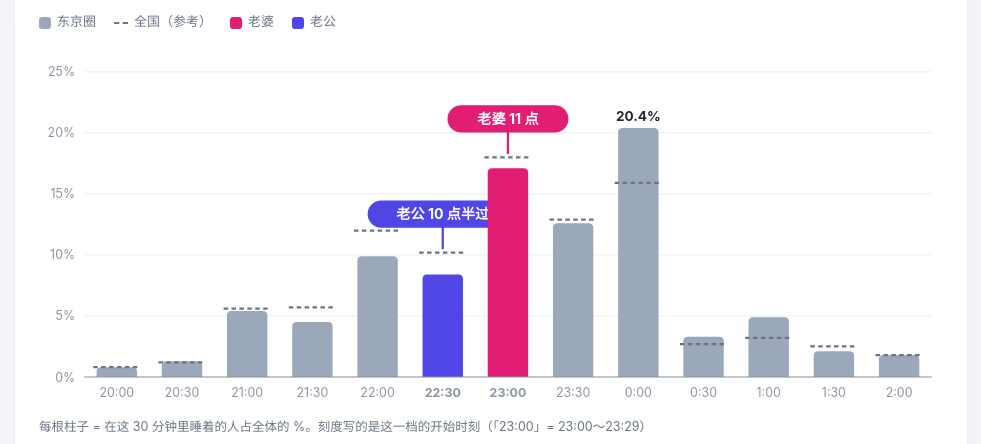
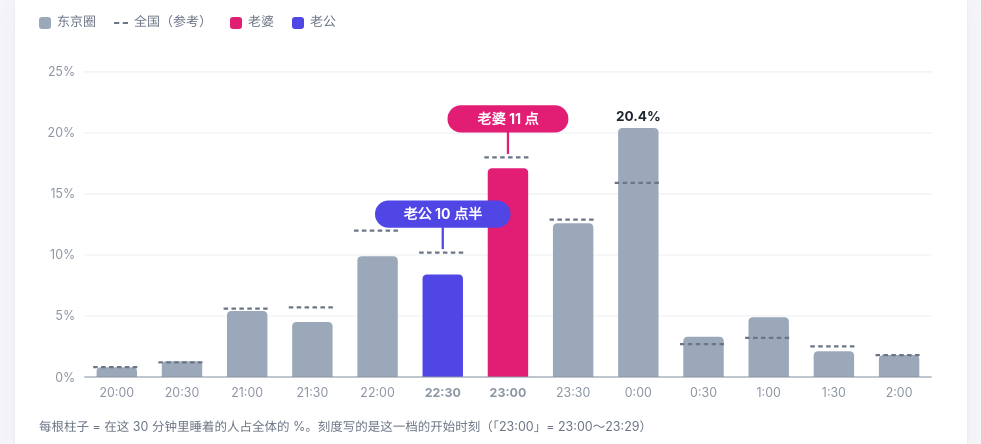
Before and after one commit to heroyct/home, a plain HTML site: page sleep/index.html in a window 1280 px wide. Shown: the part 1253-1697 px from the top of the page, without its empty margins (149-1130 px from the left). Drawn offline with Linux system fonts and the light colour scheme.

```diff
--- a/sleep/index.html
+++ b/sleep/index.html
@@ -153,7 +153,7 @@ var WAKE = {
   cumName: '到这时 已起床（东京圈）'
 };
 var BED = {
-  marks: {'22:30':['老公 10 点半过','he'], '23:00':['老婆 11 点','us']},
+  marks: {'22:30':['老公 10 点半','he'], '23:00':['老婆 11 点','us']},
   rows: [
     ['20:00','20:00〜20:29',0.8,0.8,2.1],['20:30','20:30〜20:59',1.3,1.2,3.4],['21:00','21:00〜21:29',5.4,5.6,8.8],
     ['21:30','21:30〜21:59',4.5,5.7,13.3],['22:00','22:00〜22:29',9.9,12.0,23.2],['22:30','22:30〜22:59',8.4,10.2,31.6],
@@ -180,18 +180,19 @@ function draw(id, D, verb){
     var t=el('text',{x:cx,y:H-m.b+18,'text-anchor':'middle'},ax); t.textContent=r[0];
     if(mk){t.setAttribute('fill',mk[1]==='us'?'#be185d':'#4338ca');t.setAttribute('font-weight','700')}
   });
+  var later=[];
   D.rows.forEach(function(r,i){
     var x0=m.l+band*i+(band-bw)/2, top=y(r[2]), h=y(0)-top, rr=Math.min(4,h), mk=D.marks[r[0]], col=mk?'var(--'+mk[1]+')':'var(--c)';
     var g=el('g',{});
     var bar=el('path',{d:'M'+x0+','+y(0)+' V'+(top+rr)+' Q'+x0+','+top+' '+(x0+rr)+','+top+' H'+(x0+bw-rr)+' Q'+(x0+bw)+','+top+' '+(x0+bw)+','+(top+rr)+' V'+y(0)+' Z',fill:col},g);
     el('line',{x1:x0-3,x2:x0+bw+3,y1:y(r[3]),y2:y(r[3]),stroke:'var(--ref)','stroke-width':2,'stroke-dasharray':'4 3'},g);
-    if(mk){
+    if(mk) later.push(function(){
       var ly=Math.min(top,y(r[3]))-10, cx=x0+bw/2;
-      el('line',{x1:cx,x2:cx,y1:ly-14,y2:Math.min(top,y(r[3]))-3,stroke:col,'stroke-width':2});
+      el('line',{x1:cx,x2:cx,y1:ly-14,y2:Math.min(top,y(r[3]))-3,stroke:col,'stroke-width':2,'pointer-events':'none'});
       var tw=mk[0].length*13+16, bx=Math.max(m.l,Math.min(cx-tw/2,W-m.r-tw));
-      el('rect',{x:bx,y:ly-36,width:tw,height:24,rx:12,fill:col});
-      el('text',{x:bx+tw/2,y:ly-19.5,'text-anchor':'middle','font-size':12.5,'font-weight':700,fill:'#fff'}).textContent=mk[0];
-    }
+      el('rect',{x:bx,y:ly-36,width:tw,height:24,rx:12,fill:col,'pointer-events':'none'});
+      el('text',{x:bx+tw/2,y:ly-19.5,'text-anchor':'middle','font-size':12.5,'font-weight':700,fill:'#fff','pointer-events':'none'}).textContent=mk[0];
+    });
     if(r[2]===mx){el('text',{x:x0+bw/2,y:Math.min(top,y(r[3]))-6,'text-anchor':'middle','font-size':12,'font-weight':700,fill:'var(--ink)'}).textContent=r[2]+'%'}
     var hit=el('rect',{x:m.l+band*i,y:m.t,width:band,height:ih,fill:'transparent'},g);
     hit.addEventListener('mousemove',function(e){
@@ -203,6 +204,7 @@ function draw(id, D, verb){
     hit.addEventListener('mouseleave',function(){bar.removeAttribute('opacity');tip.style.opacity=0});
   });
   el('line',{x1:m.l,x2:W-m.r,y1:y(0),y2:y(0),stroke:'#8c95a3','stroke-width':1});
+  later.forEach(function(f){f()});
   var tb=document.getElementById(id+'-t');
   tb.innerHTML='<tr><th>'+verb+'时间段</th><th>东京圈</th><th>全国</th><th>'+D.cumName+'</th></tr>'+D.rows.map(function(r){
     var k=D.marks[r[0]];return '<tr'+(k?' class="'+k[1]+'"':'')+'><td>'+r[1]+(k?' '+(k[1]==='us'?AV_W:AV_H):'')+'</td><td>'+r[2].toFixed(1)+'%</td><td>'+r[3].toFixed(1)+'%</td><td>'+r[4]+'%</td></tr>'}).join('');
```
